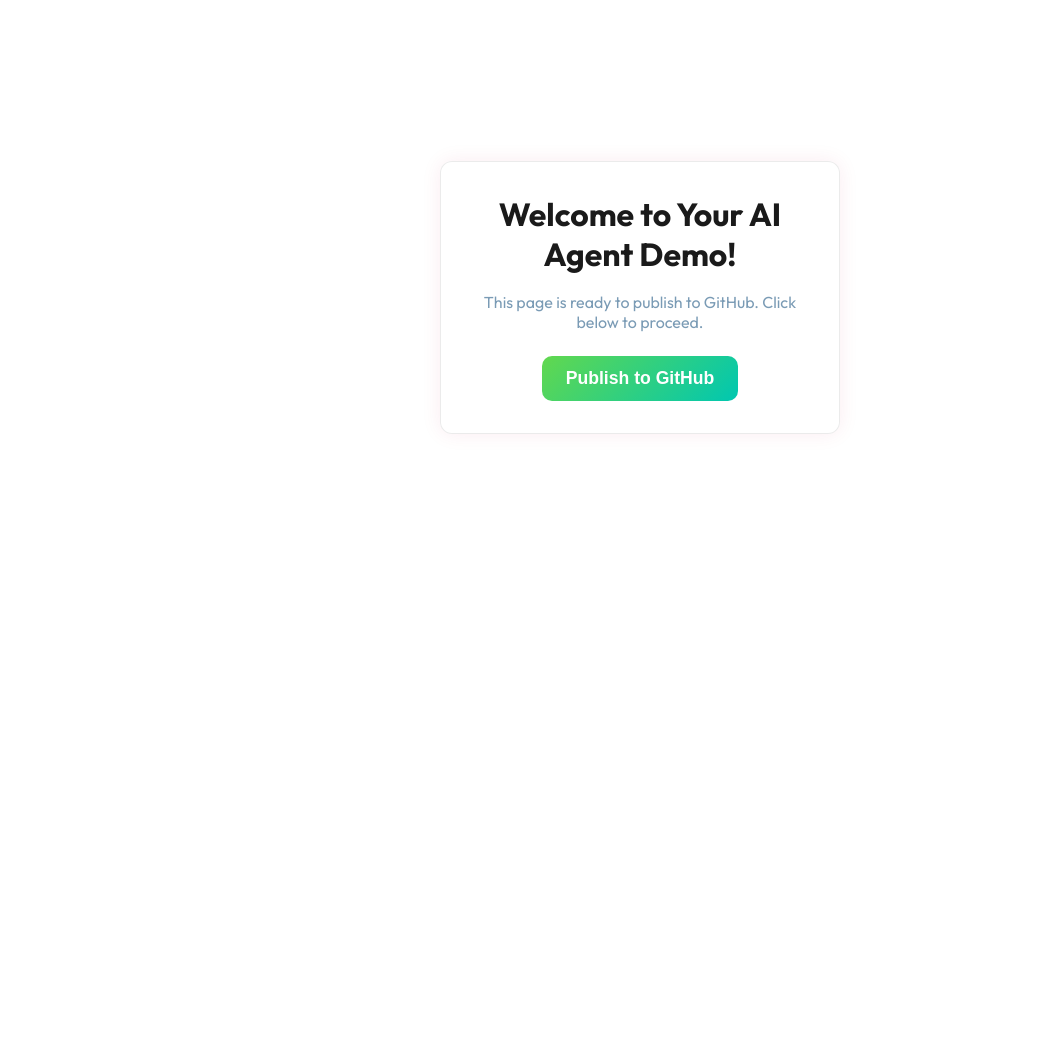
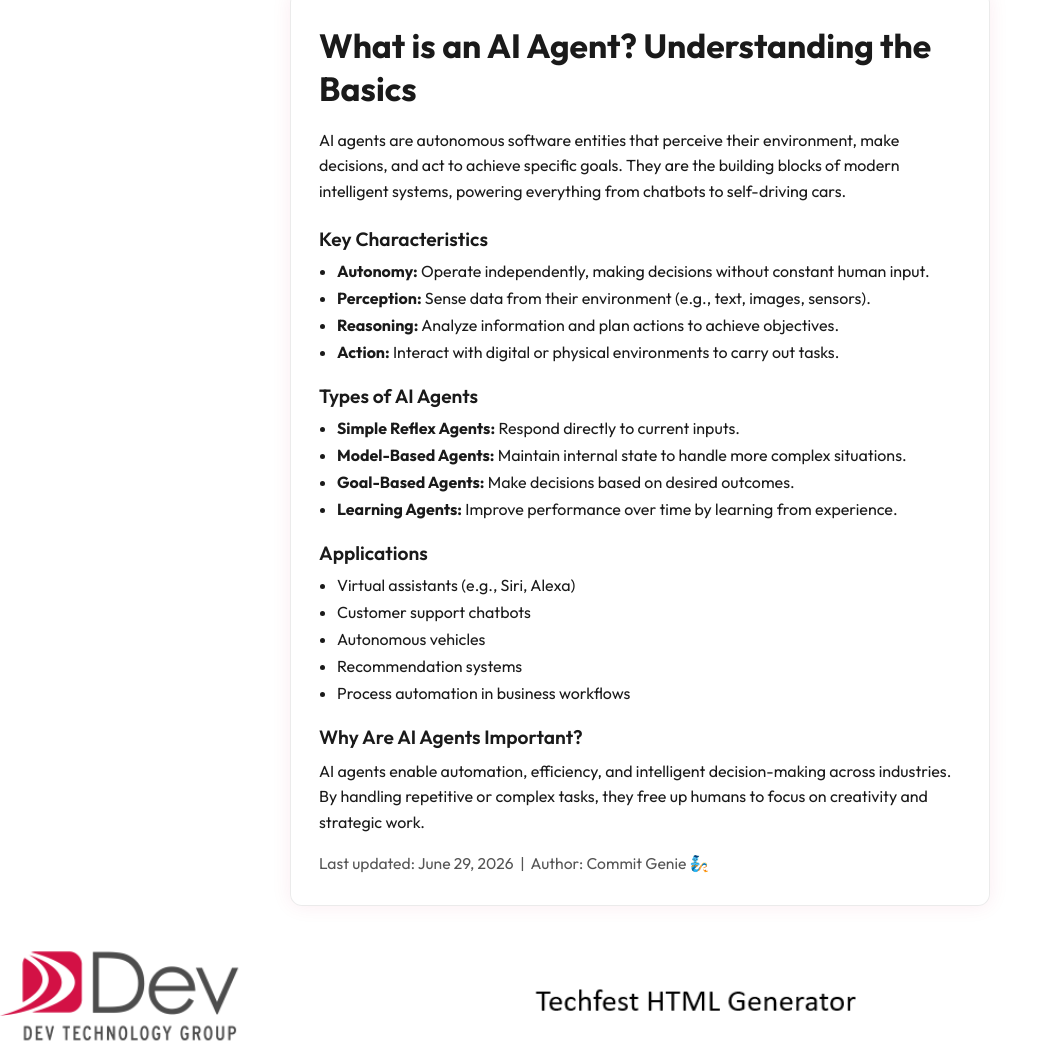
Before and after one commit to adamlaubach/commit-genie, a plain HTML site: page index.html in a window 1280 px wide. Shown: the part 155-1207 px from the top of the page, without its empty margins (0-1051 px from the left). Before the commit the page ends 800 px from the top, so only its background shows below. Drawn offline with Linux system fonts and the light colour scheme.

Commit message:
Add knowledge article on AI agents via Commit Genie

```diff
--- a/index.html
+++ b/index.html
@@ -8,25 +8,57 @@
   <style>
     *{margin:0;padding:0;box-sizing:border-box;}
     body{font-family:'Outfit',sans-serif;background:#ffffff;color:#1a1a1a;min-height:100vh;display:flex;flex-direction:column;overflow-x:hidden;}
-    .header-img{width:100%;display:block;min-height:100px;background:#061525;}
-    .content{flex:1;display:flex;align-items:center;justify-content:center;padding:40px 20px;}
-    .card{background:rgba(255,255,255,0.95);border:1px solid rgba(0,0,0,0.08);border-radius:12px;padding:32px 28px;box-shadow:0 0 20px rgba(208,21,71,0.08);max-width:400px;width:100%;text-align:center;}
-    .cta-btn{background:linear-gradient(135deg,#62d84e,#00c7b1);color:#ffffff;font-weight:700;border:none;border-radius:10px;padding:12px 24px;font-size:1.1rem;cursor:pointer;transition:transform 0.1s;}
-    .cta-btn:active{transform:translateY(2px);}
-    @media(max-width:500px){.card{padding:18px 8px;}}
+    .himg,.fimg{width:100%;display:block;}
+    .himg{min-height:100px;background:#061525;}
+    .fimg{min-height:28px;background:#0a1f33;}
+    .c{flex:1;display:flex;align-items:center;justify-content:center;padding:40px 20px;}
+    .card{background:rgba(255,255,255,0.95);border:1px solid rgba(0,0,0,0.08);border-radius:12px;max-width:700px;width:100%;padding:32px 28px;box-shadow:0 0 20px rgba(208,21,71,0.08);}
+    .card h1{font-size:2.1rem;font-weight:700;margin-bottom:18px;}
+    .card h2{font-size:1.2rem;font-weight:600;margin:22px 0 10px 0;}
+    .card p{margin-bottom:14px;line-height:1.6;}
+    .card ul{margin:0 0 14px 18px;}
+    .card li{margin-bottom:7px;}
+    .card .meta{color:#555;font-size:0.98rem;margin-top:18px;}
+    @media(max-width:600px){.card{padding:18px 6px;max-width:98vw;}}
   </style>
 </head>
 <body>
-  <img src="https://raw.githubusercontent.com/adamlaubach/commit-genie/main/Dev_Demo_Header.png" class="header-img" alt="Header" />
-  <div class="content">
+  <img src="https://raw.githubusercontent.com/adamlaubach/commit-genie/main/Dev_Demo_Header.png" class="himg" alt="Header" />
+  <div class="c">
     <div class="card">
-      <h1 style="margin-bottom:18px;font-size:2rem;">Welcome to Your AI Agent Demo!</h1>
-      <p style="margin-bottom:24px;color:#7a9bb5;">This page is ready to publish to GitHub. Click below to proceed.</p>
-      <button id="publishBtn" class="cta-btn">Publish to GitHub</button>
+      <h1>What is an AI Agent? Understanding the Basics</h1>
+      <p>AI agents are autonomous software entities that perceive their environment, make decisions, and act to achieve specific goals. They are the building blocks of modern intelligent systems, powering everything from chatbots to self-driving cars.</p>
+      <h2>Key Characteristics</h2>
+      <ul>
+        <li><b>Autonomy:</b> Operate independently, making decisions without constant human input.</li>
+        <li><b>Perception:</b> Sense data from their environment (e.g., text, images, sensors).</li>
+        <li><b>Reasoning:</b> Analyze information and plan actions to achieve objectives.</li>
+        <li><b>Action:</b> Interact with digital or physical environments to carry out tasks.</li>
+      </ul>
+      <h2>Types of AI Agents</h2>
+      <ul>
+        <li><b>Simple Reflex Agents:</b> Respond directly to current inputs.</li>
+        <li><b>Model-Based Agents:</b> Maintain internal state to handle more complex situations.</li>
+        <li><b>Goal-Based Agents:</b> Make decisions based on desired outcomes.</li>
+        <li><b>Learning Agents:</b> Improve performance over time by learning from experience.</li>
+      </ul>
+      <h2>Applications</h2>
+      <ul>
+        <li>Virtual assistants (e.g., Siri, Alexa)</li>
+        <li>Customer support chatbots</li>
+        <li>Autonomous vehicles</li>
+        <li>Recommendation systems</li>
+        <li>Process automation in business workflows</li>
+      </ul>
+      <h2>Why Are AI Agents Important?</h2>
+      <p>AI agents enable automation, efficiency, and intelligent decision-making across industries. By handling repetitive or complex tasks, they free up humans to focus on creativity and strategic work.</p>
+      <div class="meta">Last updated: June 29, 2026 &nbsp;|&nbsp; Author: Commit Genie 🧞</div>
     </div>
   </div>
+  <img src="https://raw.githubusercontent.com/adamlaubach/commit-genie/main/Dev_Demo_Header.png" class="fimg" alt="Footer" />
   <script>
-    document.getElementById('publishBtn').addEventListener('click',function(){alert('Ready to publish! Please confirm below to push this page to GitHub.')});
+    // Minimal interactivity: show article last updated date in alert on double-click
+    document.querySelector('.card').ondblclick=function(){alert('Knowledge article last updated: June 29, 2026');};
   </script>
 </body>
 </html>
```
